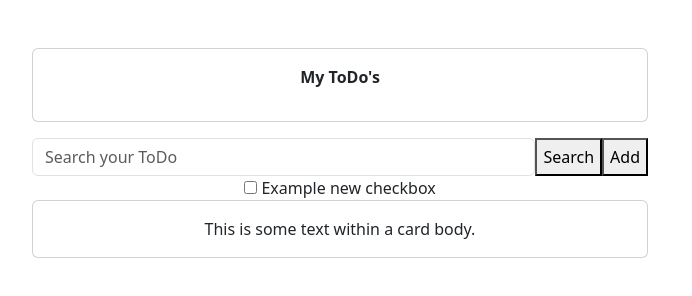
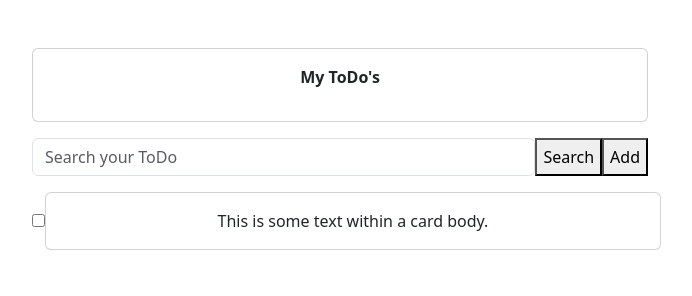
Before and after one commit to isiwaravishwanath/ToDo-List, a plain HTML site: page index.html in a window 1280 px wide. Shown: the whole page, without its empty margins (300-992 px from the left). Drawn offline with nearby package versions, Linux system fonts and the light colour scheme.

Commit message:
Refactor checkbox and card layout for improved alignment and styling

```diff
--- a/index.html
+++ b/index.html
@@ -23,12 +23,11 @@
             <button type="button" class="btn-outline theme-success" onclick="addBtn()">Add</button>
         </div>
 
-        <div>
+        <div class="d-flex mt-3 align-items-center">
             <div class="form-field">
                 <input type="checkbox" id="checkLabel" class="check" />
-                <label for="checkLabel">Example new checkbox</label>
             </div>
-            <div class="card">
+            <div class="card col-12">
                 <div class="card-body">
                     This is some text within a card body.
                 </div>
```
